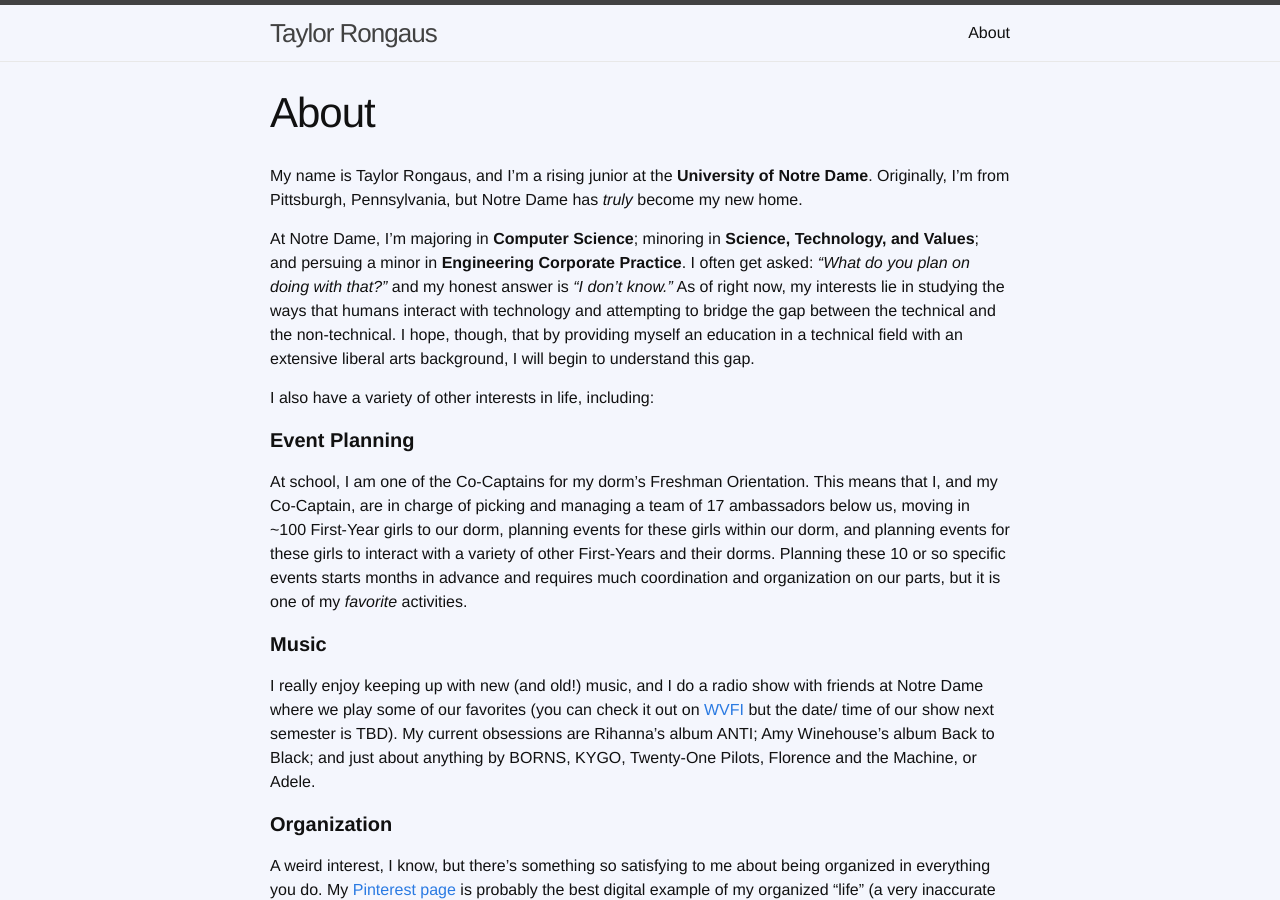
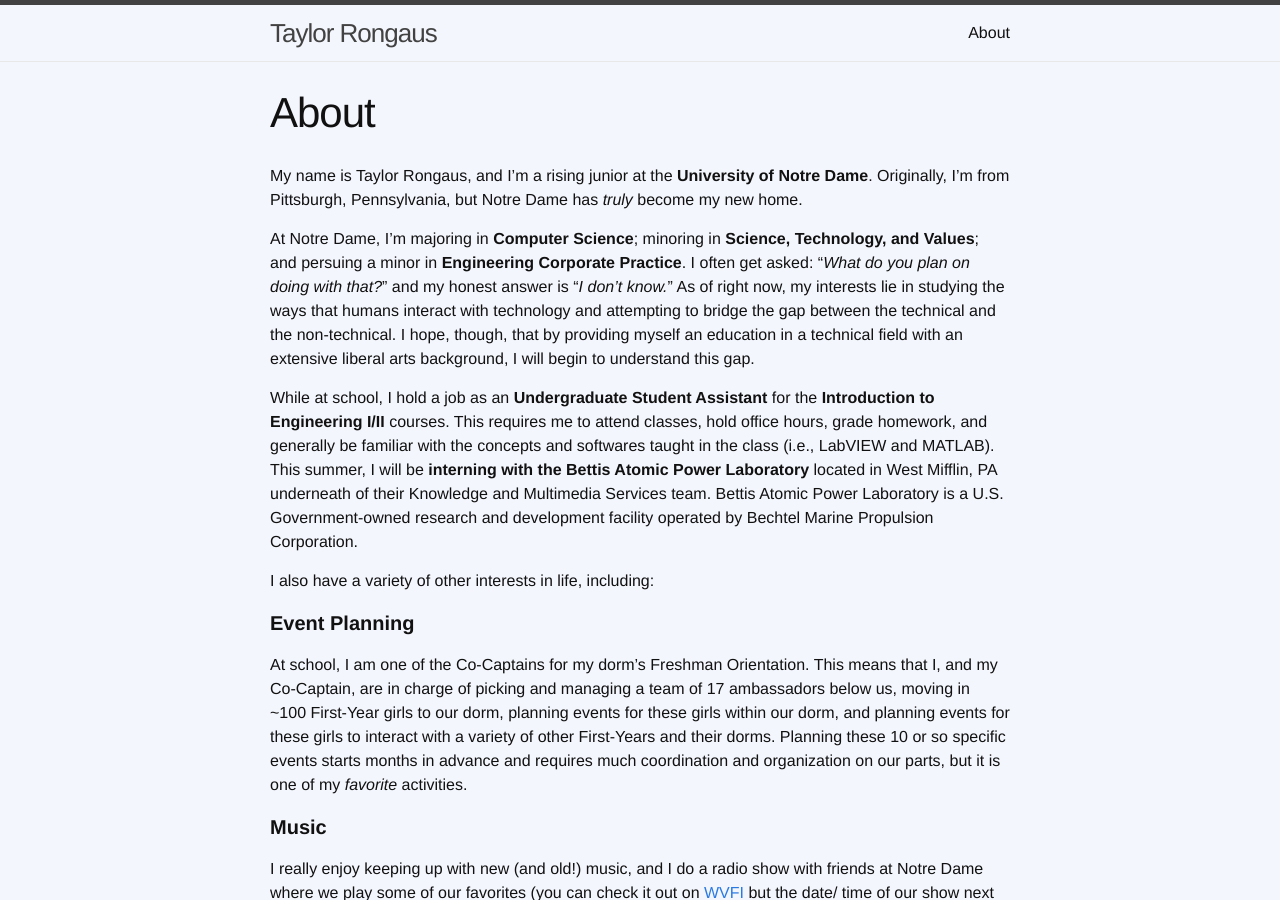
Before and after one commit to trongaus/trongaus.github.io, a Jekyll site: the page built from about.md, in a window 1280 px wide and 900 px high. Built offline with Jekyll 4.4.1, drawn with Linux system fonts in a browser that asks for light colours.

Commit message:
updated about page

```diff
--- a/about.md
+++ b/about.md
@@ -6,7 +6,9 @@ permalink: /about/
 
 My name is Taylor Rongaus, and I'm a rising junior at the **University of Notre Dame**. Originally, I'm from Pittsburgh, Pennsylvania, but Notre Dame has *truly* become my new home.
 
-At Notre Dame, I'm majoring in **Computer Science**; minoring in **Science, Technology, and Values**; and persuing a minor in **Engineering Corporate Practice**. I often get asked: *"What do you plan on doing with that?"* and my honest answer is *"I don't know."* As of right now, my interests lie in studying the ways that humans interact with technology and attempting to bridge the gap between the technical and the non-technical. I hope, though, that by providing myself an education in a technical field with an extensive liberal arts background, I will begin to understand this gap.
+At Notre Dame, I'm majoring in **Computer Science**; minoring in **Science, Technology, and Values**; and persuing a minor in **Engineering Corporate Practice**. I often get asked: "*What do you plan on doing with that?*" and my honest answer is "*I don't know.*" As of right now, my interests lie in studying the ways that humans interact with technology and attempting to bridge the gap between the technical and the non-technical. I hope, though, that by providing myself an education in a technical field with an extensive liberal arts background, I will begin to understand this gap.
+
+While at school, I hold a job as an **Undergraduate Student Assistant** for the **Introduction to Engineering I/II** courses. This requires me to attend classes, hold office hours, grade homework, and generally be familiar with the concepts and softwares taught in the class (i.e., LabVIEW and MATLAB). This summer, I will be **interning with the Bettis Atomic Power Laboratory** located in West Mifflin, PA underneath of their Knowledge and Multimedia Services team. Bettis Atomic Power Laboratory is a U.S. Government-owned research and development facility operated by Bechtel Marine Propulsion Corporation.
 
 I also have a variety of other interests in life, including:
 
@@ -30,7 +32,6 @@ Another thing I would do more if I could! I, like most millenials, truly do want
 Not the most common interest of a Computer Scientist! My favorite author is Agatha Christie (I couldn't even put a number on how much I've read by her), and I love old novels in general. I also enjoy reading books by Malcolm Gladwell, Dan Brown, J.K. Rowling/ Robert Galbraith, and many many more.
 
 
-
 #### **Please feel free to get in touch with me at any time!** ####
 
 * Notre Dame Email: [trongaus@nd.edu][trongaus-email1]
@@ -43,9 +44,7 @@ Not the most common interest of a Computer Scientist! My favorite author is Agat
 * [BitBucket][trongaus-bitbucket]
 * [Download my resume](https://github.com/trongaus/trongaus.github.io/raw/master/_includes/resume.pdf)
 
-
 #### **Peace!** ####
-
 
 [radioshow]: https://wvfi.nd.edu
 [trongaus-pinterest]: https://pinterest.com/trongaus
```
